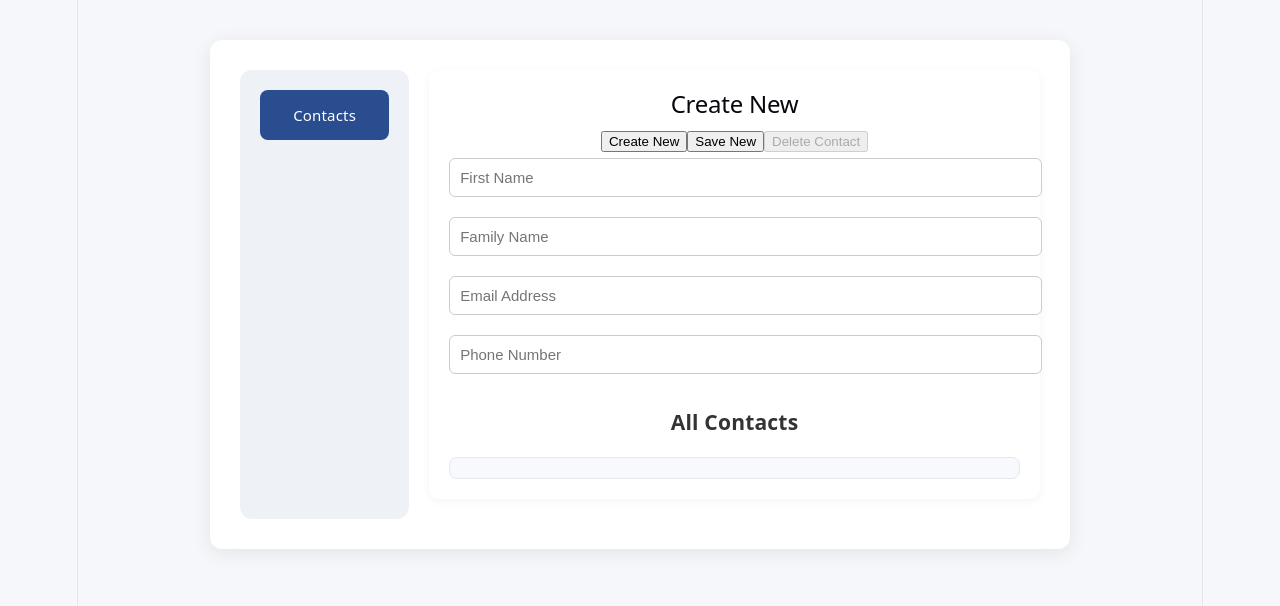
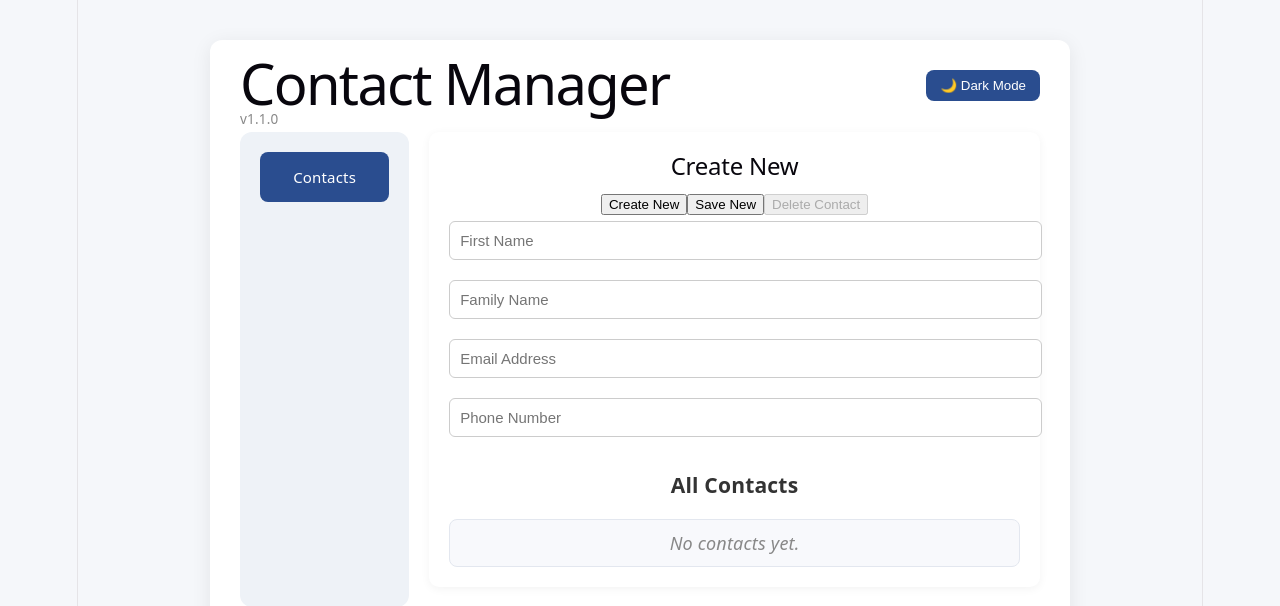
Before and after one commit to paulrdaniel1-beep/contact-manager-frontend, a React (Vite) app: page / in a window 1280 px wide. Shown: the top 606 px of the page. Built offline with nearby package versions, Linux system fonts and the light colour scheme.

Commit message:
Created single page CRUD interface

```diff
--- a/src/App.jsx
+++ b/src/App.jsx
@@ -1,12 +1,18 @@
 import { useState } from "react";
+import HeaderBar from "./HeaderBar";
 import Sidebar from "./Sidebar";
 import ContactForm from "./ContactForm";
 import ContactsList from "./ContactsList";
 
 function App() {
+  const [theme, setTheme] = useState("light");
   const [activeTab, setActiveTab] = useState("contacts");
   const [contacts, setContacts] = useState([]);
   const [selectedContact, setSelectedContact] = useState(null);
+
+  const toggleTheme = () => {
+    setTheme(theme === "light" ? "dark" : "light");
+  };
 
   const addContact = (contact) => {
     setContacts([...contacts, { ...contact, id: Date.now() }]);
@@ -24,7 +30,9 @@
   };
 
   return (
-    <div className="app-container">
+    <div className={`app-container ${theme}`}>
+      <HeaderBar theme={theme} toggleTheme={toggleTheme} />
+
       <div className="app-layout">
         <Sidebar
           activeTab={activeTab}
@@ -46,6 +54,7 @@
           />
 
           <h3>All Contacts</h3>
+
           <ContactsList
             contacts={contacts}
             onSelectContact={(c) => setSelectedContact(c)}
--- a/src/ContactsList.jsx
+++ b/src/ContactsList.jsx
@@ -1,11 +1,18 @@
 function ContactsList({ contacts, onSelectContact }) {
   return (
     <div className="all-contacts">
+      {contacts.length === 0 && (
+        <div style={{ color: "#888", fontStyle: "italic" }}>
+          No contacts yet.
+        </div>
+      )}
+
       {contacts.map((c) => (
         <div
           key={c.id}
           className="contact-item"
           onClick={() => onSelectContact(c)}
+          style={{ cursor: "pointer" }}
         >
           {c.firstName} {c.familyName}
         </div>
```
